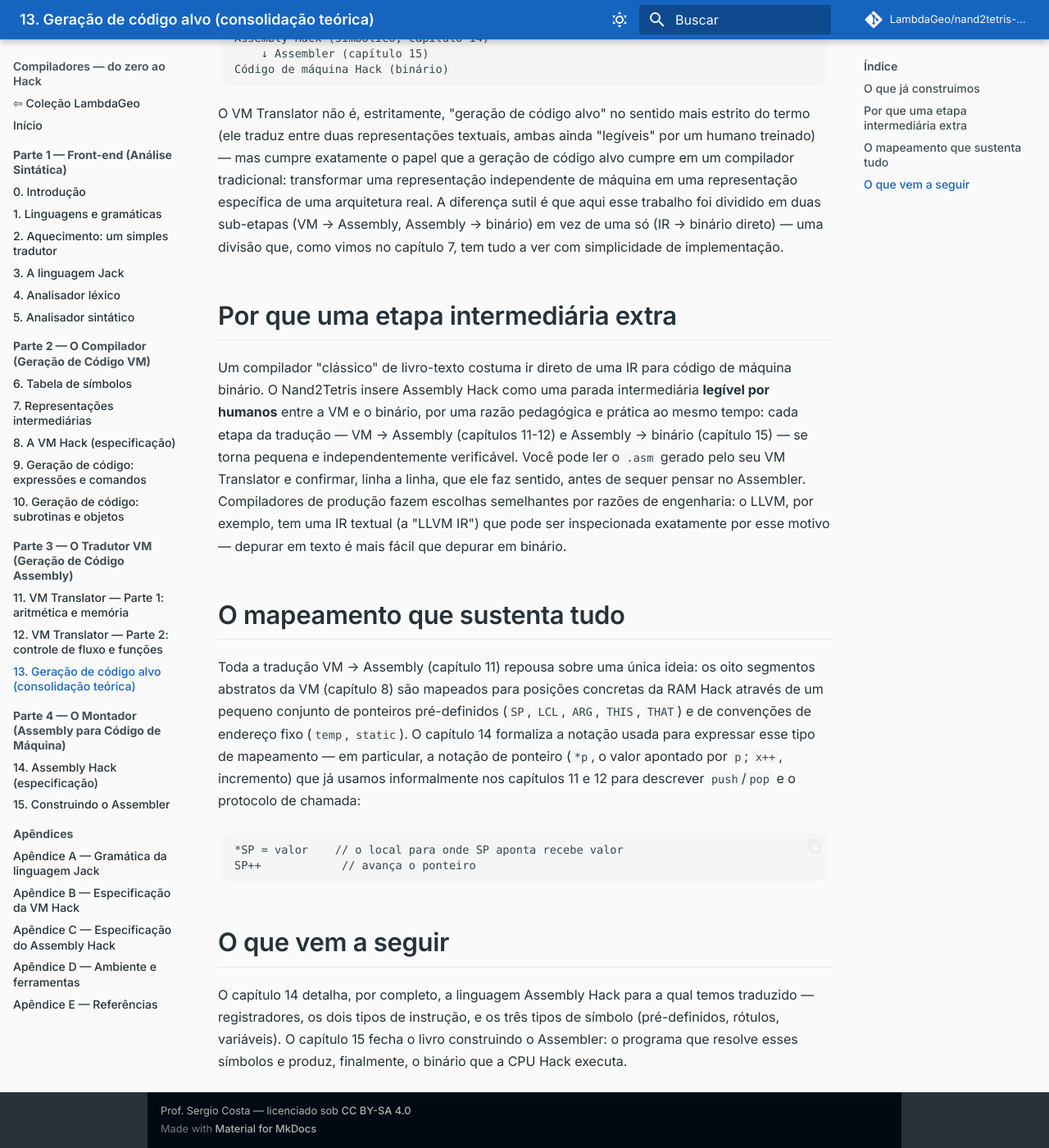
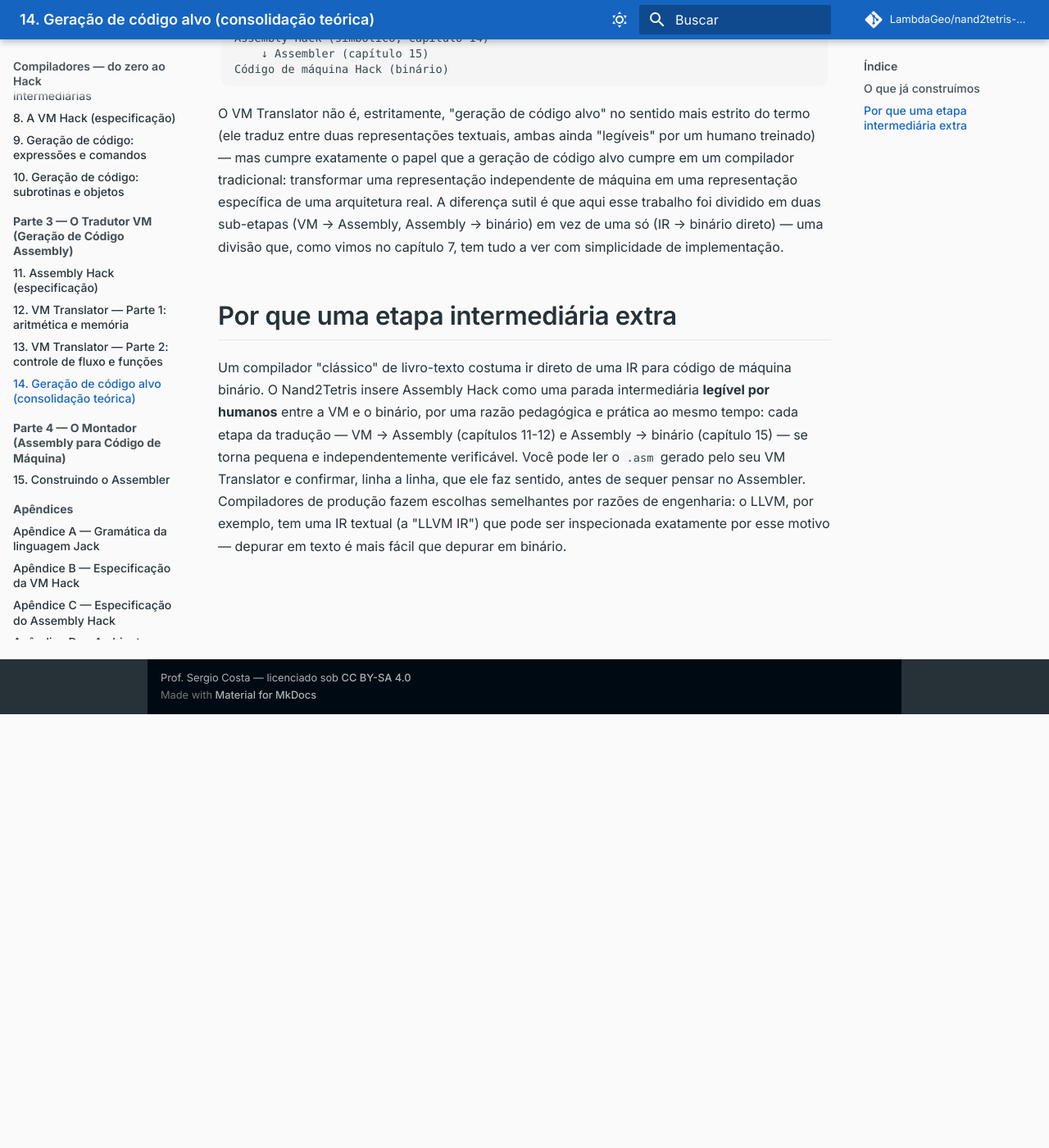
Before and after one commit to LambdaGeo/nand2tetris-compilador, an MkDocs documentation site: the page built from docs/unidade-3-backend/14-geracao-codigo-alvo.md, in a window 1280 px wide and 1400 px high, scrolled down 529 px. Shown: the whole window at 82% size. Built offline with MkDocs 1.6.1 and Material for MkDocs 9.7.7, drawn with Linux system fonts in a browser that asks for light colours; comment, search, counter and statistics services are not loaded; some of the changed text lies outside the part shown.

Commit message:
renumerando os capitulos

````diff
--- a/docs/unidade-3-backend/13-geracao-codigo-alvo.md
+++ b/docs/unidade-3-backend/14-geracao-codigo-alvo.md
@@ -1,4 +1,4 @@
-# 13. Geração de código alvo (consolidação teórica)
+# 14. Geração de código alvo (consolidação teórica)
 
 Antes de mergulhar na especificação de Assembly Hack (capítulo 14) e construir o Assembler (capítulo 15), vale um momento de retrospectiva: o que exatamente aconteceu nos capítulos 11 e 12, e por que essa arquitetura em particular?
 
@@ -19,16 +19,3 @@ O VM Translator não é, estritamente, "geração de código alvo" no sentido ma
 ## Por que uma etapa intermediária extra
 
 Um compilador "clássico" de livro-texto costuma ir direto de uma IR para código de máquina binário. O Nand2Tetris insere Assembly Hack como uma parada intermediária **legível por humanos** entre a VM e o binário, por uma razão pedagógica e prática ao mesmo tempo: cada etapa da tradução — VM → Assembly (capítulos 11-12) e Assembly → binário (capítulo 15) — se torna pequena e independentemente verificável. Você pode ler o `.asm` gerado pelo seu VM Translator e confirmar, linha a linha, que ele faz sentido, antes de sequer pensar no Assembler. Compiladores de produção fazem escolhas semelhantes por razões de engenharia: o LLVM, por exemplo, tem uma IR textual (a "LLVM IR") que pode ser inspecionada exatamente por esse motivo — depurar em texto é mais fácil que depurar em binário.
-
-## O mapeamento que sustenta tudo
-
-Toda a tradução VM → Assembly (capítulo 11) repousa sobre uma única ideia: os oito segmentos abstratos da VM (capítulo 8) são mapeados para posições concretas da RAM Hack através de um pequeno conjunto de ponteiros pré-definidos (`SP`, `LCL`, `ARG`, `THIS`, `THAT`) e de convenções de endereço fixo (`temp`, `static`). O capítulo 14 formaliza a notação usada para expressar esse tipo de mapeamento — em particular, a notação de ponteiro (`*p`, o valor apontado por `p`; `x++`, incremento) que já usamos informalmente nos capítulos 11 e 12 para descrever `push`/`pop` e o protocolo de chamada:
-
-```
-*SP = valor    // o local para onde SP aponta recebe valor
-SP++            // avança o ponteiro
-```
-
-## O que vem a seguir
-
-O capítulo 14 detalha, por completo, a linguagem Assembly Hack para a qual temos traduzido — registradores, os dois tipos de instrução, e os três tipos de símbolo (pré-definidos, rótulos, variáveis). O capítulo 15 fecha o livro construindo o Assembler: o programa que resolve esses símbolos e produz, finalmente, o binário que a CPU Hack executa.
--- a/mkdocs.yml
+++ b/mkdocs.yml
@@ -83,11 +83,11 @@ nav:
       - unidade-2-middleend/09-codegen-expressoes-comandos.md
       - unidade-2-middleend/10-codegen-subrotinas-objetos.md
   - "Parte 3 — O Tradutor VM (Geração de Código Assembly)":
-      - unidade-2-middleend/11-vm-translator-parte1.md
-      - unidade-3-backend/12-vm-translator-parte2.md
-      - unidade-3-backend/13-geracao-codigo-alvo.md
+      - unidade-3-backend/11-assembly-hack.md
+      - unidade-2-middleend/12-vm-translator-parte1.md
+      - unidade-3-backend/13-vm-translator-parte2.md
+      - unidade-3-backend/14-geracao-codigo-alvo.md
   - "Parte 4 — O Montador (Assembly para Código de Máquina)":
-      - unidade-3-backend/14-assembly-hack.md
       - unidade-3-backend/15-construindo-o-assembler.md
   - "Apêndices":
       - apendices/a-gramatica-jack.md
````
Also changed, not shown: docs/unidade-2-middleend/12-vm-translator-parte1.md (renamed from docs/unidade-2-middleend/11-vm-translator-parte1.md, +1 -1 lines), docs/unidade-3-backend/11-assembly-hack.md (renamed from docs/unidade-3-backend/14-assembly-hack.md, +1 -1 lines), docs/unidade-3-backend/13-vm-translator-parte2.md (renamed from docs/unidade-3-backend/12-vm-translator-parte2.md, +1 -1 lines).
